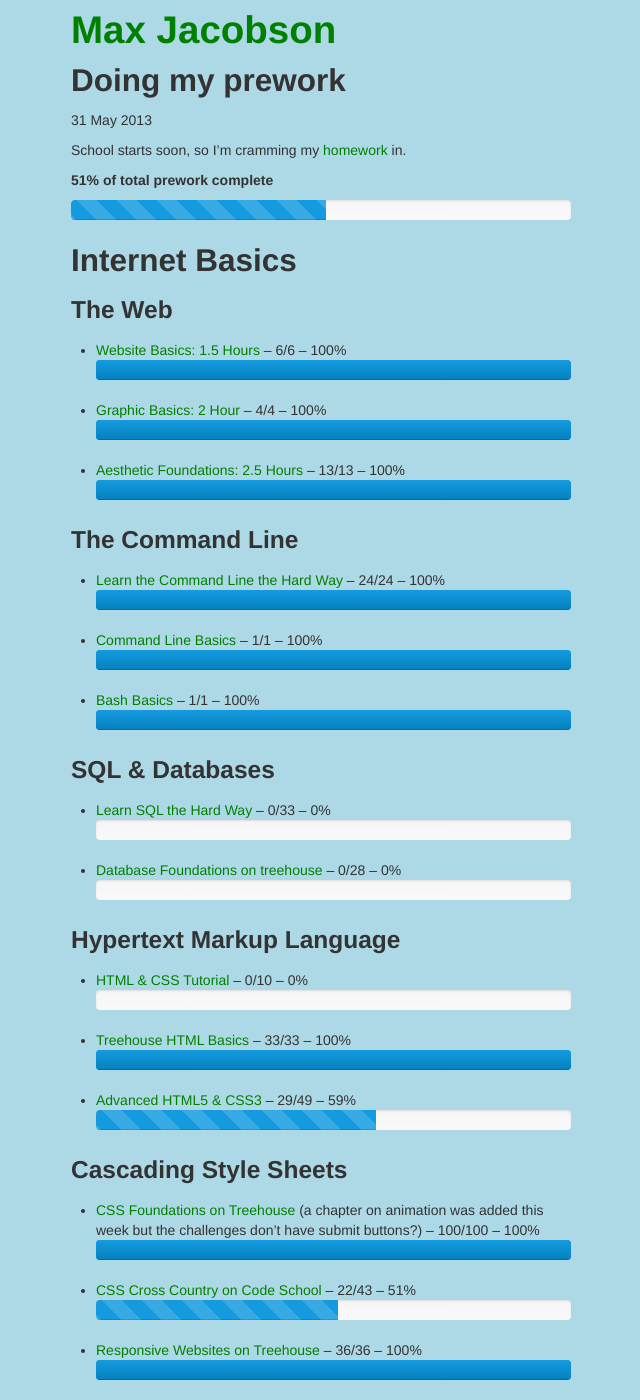
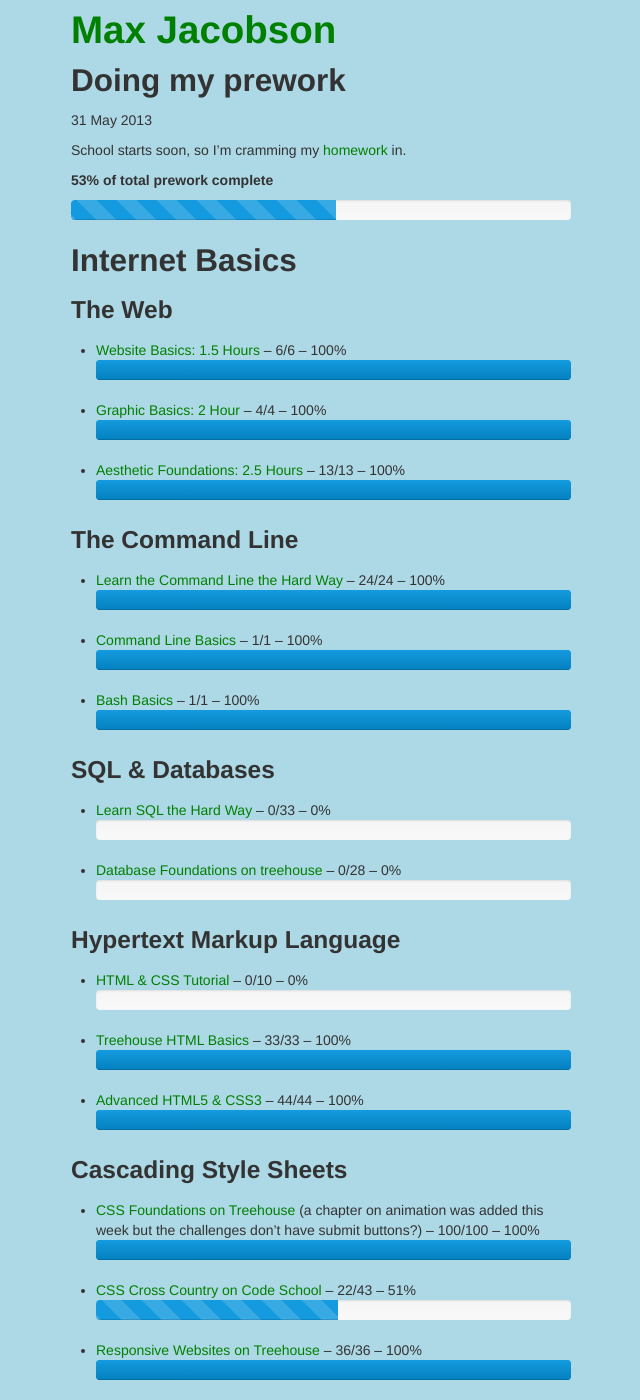
Before and after one commit to hardscrabble/hardscrabble.github.io, a Jekyll site: the page built from _posts/2013-05-28-prework.md, in a window 1280 px wide and 1400 px high. Shown: the whole window, without its empty margins (319-959 px from the left). Built offline with Jekyll 4.4.1, drawn with Linux system fonts in a browser that asks for light colours; comment, search, counter and statistics services are not loaded; a style sheet for code colours, icons or effects is not loaded.

Commit message:
finished the functional html and css course on treehouse

```diff
--- a/_posts/2013-05-28-prework.md
+++ b/_posts/2013-05-28-prework.md
@@ -30,7 +30,7 @@ School starts soon, so I'm cramming my [homework](http://prework.flatironschool.
 
 * [HTML & CSS Tutorial](http://learn.shayhowe.com/html-css/) -- 0/10
 * [Treehouse HTML Basics](http://teamtreehouse.com/library/websites/html) -- 33/33
-* [Advanced HTML5 & CSS3](http://www.codeschool.com/courses/functional-html5-css3) -- 29/49
+* [Advanced HTML5 & CSS3](http://www.codeschool.com/courses/functional-html5-css3) -- 44/44
 
 ### Cascading Style Sheets
 
```
